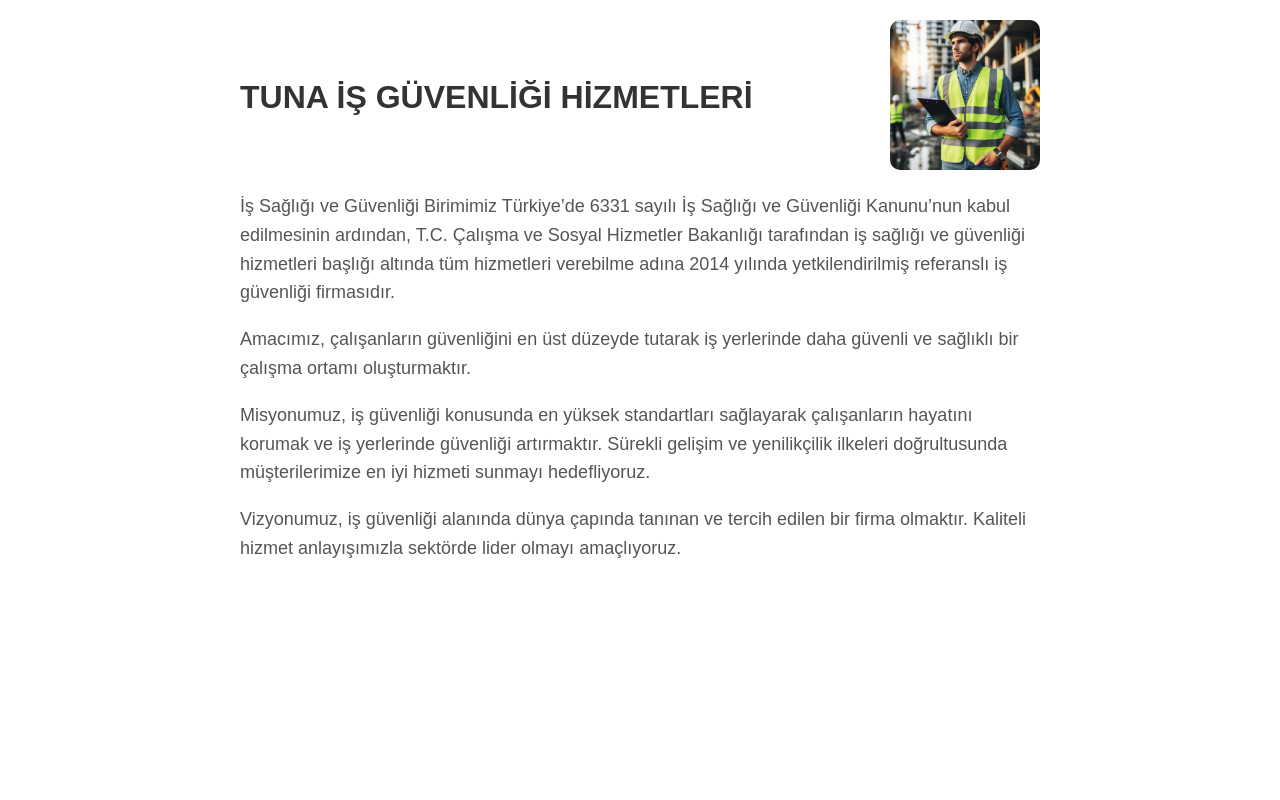
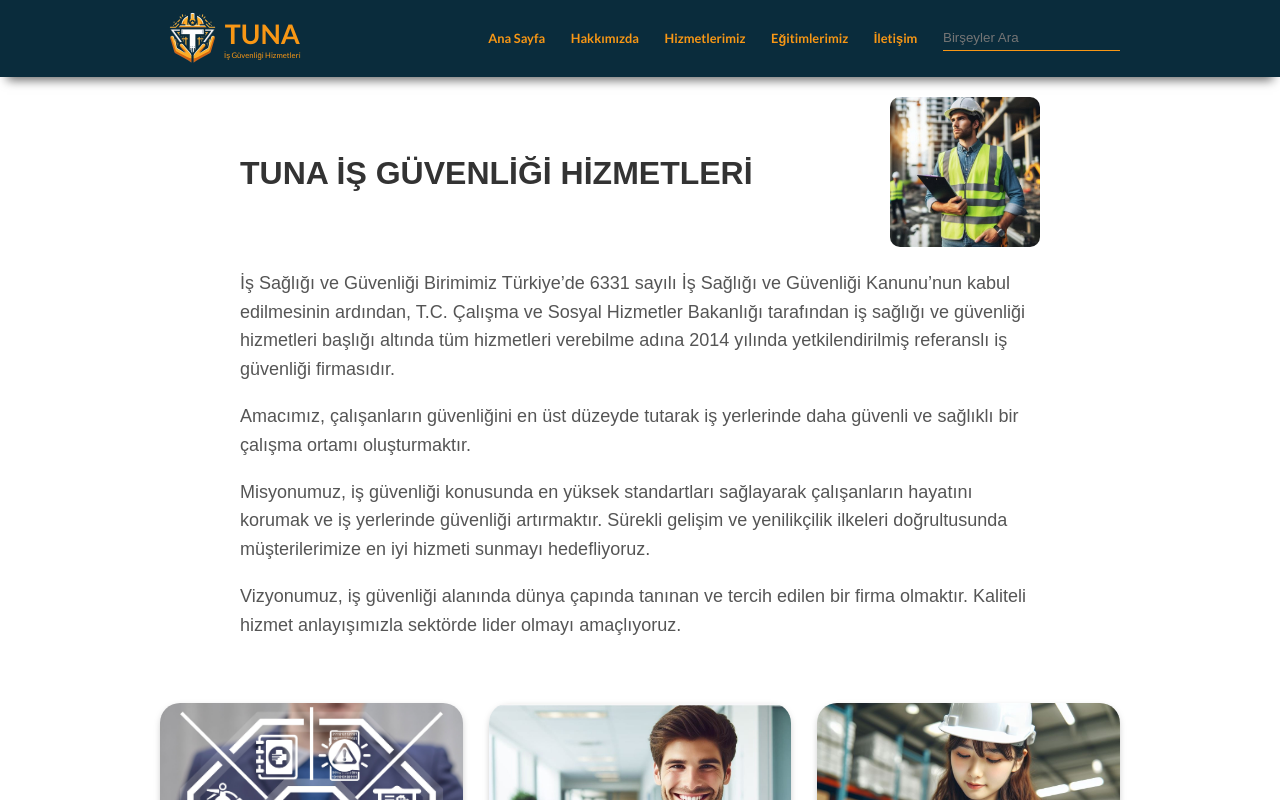
Before and after one commit to Harunyldz/Tuna, a React (Create React App) app in the folder tuna/: page / in a window 1280 px wide. Shown: the top 800 px of the page. Built offline with nearby package versions, Linux system fonts and the light colour scheme; the HTML template or start-up script is replaced by a standard one.

Commit message:
navbar a dropdown menü eklendi

```diff
--- a/tuna/package.json
+++ b/tuna/package.json
@@ -9,6 +9,7 @@
     "@testing-library/jest-dom": "^5.17.0",
     "@testing-library/react": "^13.4.0",
     "@testing-library/user-event": "^13.5.0",
+    "framer-motion": "^11.2.6",
     "react": "^18.3.1",
     "react-dom": "^18.3.1",
     "react-icons": "^5.2.1",
--- a/tuna/src/Data.js
+++ b/tuna/src/Data.js
@@ -69,58 +69,76 @@ export const carts = [
 export const menuItems=[
     {
         id:1,
-        title:"Ana Sayfa"
+        title:"Ana Sayfa",
+        href:"/"
     },
     {
         id:2,
-        title:"Hakkımızda"
+        title:"Hakkımızda",
+        href:"hakkimizda"
     },
     {
         id:3,
         title:"Hizmetlerimiz",
+        href:"hizmetlerimiz",
         subMenu:[
             {
                 id:1,
-                title:"İş Güvenliği Uzmanı"
+                title:"İş Güvenliği Uzmanı",
+                href:"is-guvenligi-uzmani"
             },
             {
                 id:2,
-                title:"İş Yeri Hekimi"
+                title:"İş Yeri Hekimi",
+                href:"is-yeri-hekimi"
             },
             {
                 id:3,
-                title:"Diğer Sağlık Personeli"
+                title:"Diğer Sağlık Personeli",
+                href:"diger-saglik-personeli"
             },
             {
                 id:4,
-                title:"Risk Analizi"
+                title:"Risk Analizi",
+                href:"risk-analizi"
             },
             {
                 id:5,
-                title:"Acil Durum Planı"
+                title:"Acil Durum Planı",
+                href:"acil-durum-plani"
             }
         ]
     },
     {
         id:4,
         title:"Eğitimlerimiz",
+        href:"egitimlerimiz",
         subMenu:[
             {
                 id:1,
-                title:"İş Güvenliği Eğitimi"
+                title:"İş Güvenliği Eğitimi",
+                href:"is-guvenligi-egitimi"
             },
             {
                 id:2,
-                title:"Hijyen Eğitimi"
+                title:"Hijyen Eğitimi",
+                href:"hijyen-egitimi"
             },
             {
                 id:3,
-                title:"Yangın Eğitimi"
+                title:"Yangın Eğitimi",
+                href:"yangin-egitimi"
             },
             {
                 id:4,
-                title:"Yüksekte Çalışma Eğitimi"
+                title:"Yüksekte Çalışma Eğitimi",
+                href:"yuksekte-calisma-egitimi"
             }
         ]
+    },
+    {
+        id:5,
+        title:"İletişim",
+        href:"iletisim"
     }
 ]
--- a/tuna/src/components/Navbar/Navbar.css
+++ b/tuna/src/components/Navbar/Navbar.css
@@ -14,7 +14,7 @@
     justify-content: space-between;
     color: #f89715;
     padding: 0;
-    margin:0.5vw auto;
+    margin: 0.5vw auto;
   }
 
   .navbar-logo {
@@ -46,7 +46,7 @@
     display: flex;
     align-items: center;
     font-size: 1vw;
-    gap: 1vw;
+    gap: 2vw;
     cursor: pointer;
     font-weight: 700;
   }
@@ -71,19 +71,53 @@
     opacity: 1;
   }
 
-/* .logo{
+  .navbar-link a {
     color: #f89715;
-    color: #0a6f99;
-    font-size: 2vw;
-    font-weight: bold;
-} */
+    text-decoration: none;
+  }
+
+  .dropdown-menu {
+    width: 200%;
+    display: none;
+    position: absolute;
+    top: calc(100% + 0.2vw);
+    left: 0;
+    background-color:#fff5e1;
+    list-style: none;
+    padding: 0;
+    padding-top: 0.5vw;
+    margin: 0;
+    overflow: hidden;
+    box-shadow: 0px 10px 10px -7px rgba(0, 0, 0, 0.6);
+  }
+
+  .navbar-link:hover .dropdown-menu {
+    display: block;
+  }
+
+  .dropdown-menu li {
+    width: 100%;
+    padding:5px 10px;
+  }
+
+  .dropdown-menu a {
+    display: block;
+    padding: 10px 0;
+    color: #0a2c3c;
+    text-decoration: none;
+    transition: all 0.3s ease-in-out;
+  }
+
+  .dropdown-menu a:hover {
+    color: #f89715;
+    box-shadow: 10px 10px 10px -7px rgba(0, 0, 0,0.35);
+  }
 
   .search-input {
     border: none;
     border-bottom: 1px solid #f89715;
     padding: 5px 0;
     outline: none;
-    /* margin-right: 10px; */
     background-color: #0a2c3c;
     color: #f89715;
   }
--- a/tuna/src/components/Navbar/Navbar.jsx
+++ b/tuna/src/components/Navbar/Navbar.jsx
@@ -1,32 +1,73 @@
-import React from "react";
+import React, { useState } from "react";
+import { motion, AnimatePresence } from "framer-motion";
 import "./Navbar.css";
-
 import logo from "../../assets/logo5.png";
 import { menuItems } from "../../Data";
 
 const Navbar = () => {
+  const [dropdown, setDropdown] = useState(false);
+
+  const handleMouseEnter = () => {
+    if (window.innerWidth >= 960) {
+      setDropdown(true);
+    }
+  };
+
+  const handleMouseLeave = () => {
+    if (window.innerWidth >= 960) {
+      setDropdown(false);
+    }
+  };
+
   return (
     <div className="navbar-container">
       <div className="navbar">
         <div className="navbar-logo">
-          <img src={logo} alt="" />
+          <img src={logo} alt="TUNA Logo" />
           <div className="logo-text">
             <span className="logo-name">TUNA</span>
-            <span className="logo-title">İş Güvenliği</span>
+            <span className="logo-title">İş Güvenliği Hizmetleri</span>
           </div>
         </div>
         <ul className="navbar-links">
-          <li className="navbar-link">Ana Sayfa</li>
-          <li className="navbar-link">Hakkımızda</li>
-          <li className="navbar-link">Hizmetlerimiz</li>
-          <li className="navbar-link">Eğitimlerimiz</li>
-          <li className="navbar-link">İletişim</li>
-          <li >
-            <input className='search-input' type="text" placeholder='Birşeyler Ara' />
+          {menuItems.map((menu) => (
+            <li
+              className="navbar-link"
+              key={menu.id}
+              onMouseEnter={menu.subMenu ? handleMouseEnter : null}
+              onMouseLeave={menu.subMenu ? handleMouseLeave : null}
+            >
+              <a href={menu.href}>{menu.title}</a>
+              {menu.subMenu && (
+                <AnimatePresence>
+                  {dropdown && (
+                    <motion.ul
+                      className="dropdown-menu"
+                      initial={{ opacity: 0, y:10 }}
+                      animate={{ opacity: 1, y: 0 }}
+                      exit={{ opacity: 0, y: 10 }}
+                      transition={{ duration: 0.5 }}
+                    >
+                      {menu.subMenu.map((submenu, index) => (
+                        <li key={index}>
+                          <a href={submenu.href}>{submenu.title}</a>
+                        </li>
+                      ))}
+                    </motion.ul>
+                  )}
+                </AnimatePresence>
+              )}
+            </li>
+          ))}
+          <li>
+            <input
+              className="search-input"
+              type="text"
+              placeholder="Birşeyler Ara"
+            />
           </li>
         </ul>
       </div>
-      {/* <svg xmlns="http://www.w3.org/2000/svg" viewBox="0 0 1440 320"><path fill="#f89715" fill-opacity="1" d="M0,128L60,106.7C120,85,240,43,360,42.7C480,43,600,85,720,112C840,139,960,149,1080,149.3C1200,149,1320,139,1380,133.3L1440,128L1440,320L1380,320C1320,320,1200,320,1080,320C960,320,840,320,720,320C600,320,480,320,360,320C240,320,120,320,60,320L0,320Z"></path></svg> */}
     </div>
   );
 };
--- a/tuna/src/pages/Home/Home.jsx
+++ b/tuna/src/pages/Home/Home.jsx
@@ -10,11 +10,11 @@ import About from '../../components/Cards/About.jsx'
 const Home = () => {
   return (
     <div className='home'>
-      {/* <Navbar /> */}
-      {/* <Slider />
-      <Main /> */}
-      {/* <Footer /> */}
+      <Navbar />
       <About />
+      <Main />
+      <Slider />
+      <Footer />
 
     </div>
   )
```
Also changed, not shown: 1 other file (tests, documents, lock files or other folders). Lines whose indentation alone changed are shown as unchanged.
